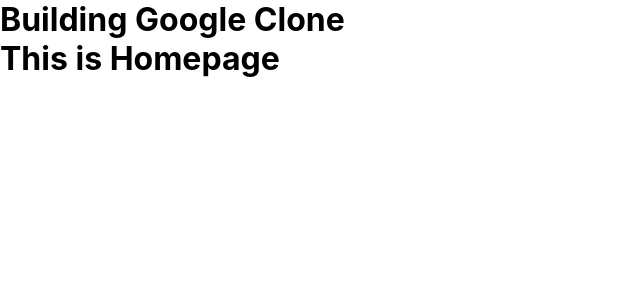
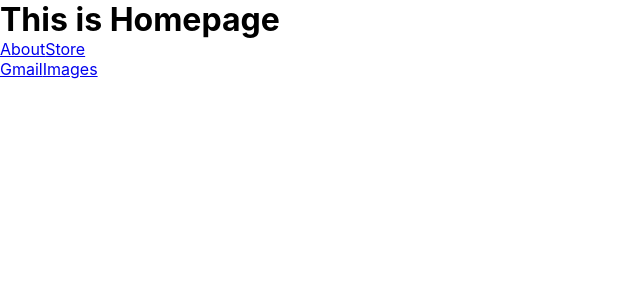
Before and after one commit to emmanuelamon92/Google-Clone, a React (Create React App) app: page / in a window 1280 px wide. Shown: the top 300 px of the page, without its empty margins (0-640 px from the left). Built offline with nearby package versions, Linux system fonts and the light colour scheme.

Commit message:
added routes and links for navigation

```diff
--- a/package.json
+++ b/package.json
@@ -10,6 +10,7 @@
     "@testing-library/user-event": "^12.1.10",
     "react": "^17.0.2",
     "react-dom": "^17.0.2",
+    "react-router-dom": "^6.0.2",
     "react-scripts": "4.0.3",
     "web-vitals": "^1.0.1"
   },
--- a/src/App.js
+++ b/src/App.js
@@ -1,14 +1,14 @@
 import './App.css';
 import Home from './pages/Home';
+import { Routes, Route } from 'react-router-dom';
 
 function App() {
   return (
     <div className="App">
-      <h1>Building Google Clone</h1>
-
-      {/*Home (the one with the search on)*/}
-      <Home />
-      {/* SearchPage (The results page) */}
+      <Routes>
+        <Route path="/search" element={<h1>This is the search page</h1>} />
+        <Route path="/" element={<Home/>} />
+      </Routes>
     </div>
   );
 }
--- a/src/index.js
+++ b/src/index.js
@@ -1,12 +1,15 @@
 import React from 'react';
 import ReactDOM from 'react-dom';
+import { BrowserRouter as Router } from 'react-router-dom';
 import './index.css';
 import App from './App';
 import reportWebVitals from './reportWebVitals';
 
 ReactDOM.render(
   <React.StrictMode>
-    <App />
+    <Router>
+      <App />
+    </Router>
   </React.StrictMode>,
   document.getElementById('root')
 );
--- a/src/pages/Home.js
+++ b/src/pages/Home.js
@@ -1,5 +1,6 @@
 import React from 'react'
 import './Home.css';
+import { Link } from 'react-router-dom';
 
 function home() {
     return (
@@ -7,12 +8,12 @@
             <h1>This is Homepage</h1>
             <div className='home__header'>
                 <div className='home__headerLeft'>
-                    {/* Link */}
-                    {/* Link */}
+                    <Link to='/about'>About</Link>
+                    <Link to='/store'>Store</Link>
                 </div>
                 <div className='home__headerRight'>
-                    {/* Link */}
-                    {/* Link */}
+                    <Link to='/gmail'>Gmail</Link>
+                    <Link to='/images'>Images</Link>
                     {/* Icon */}
                     {/* Avatar (Material UI) */}
                 </div>
```
Also changed, not shown: 2 other files (tests, documents, lock files or other folders).
